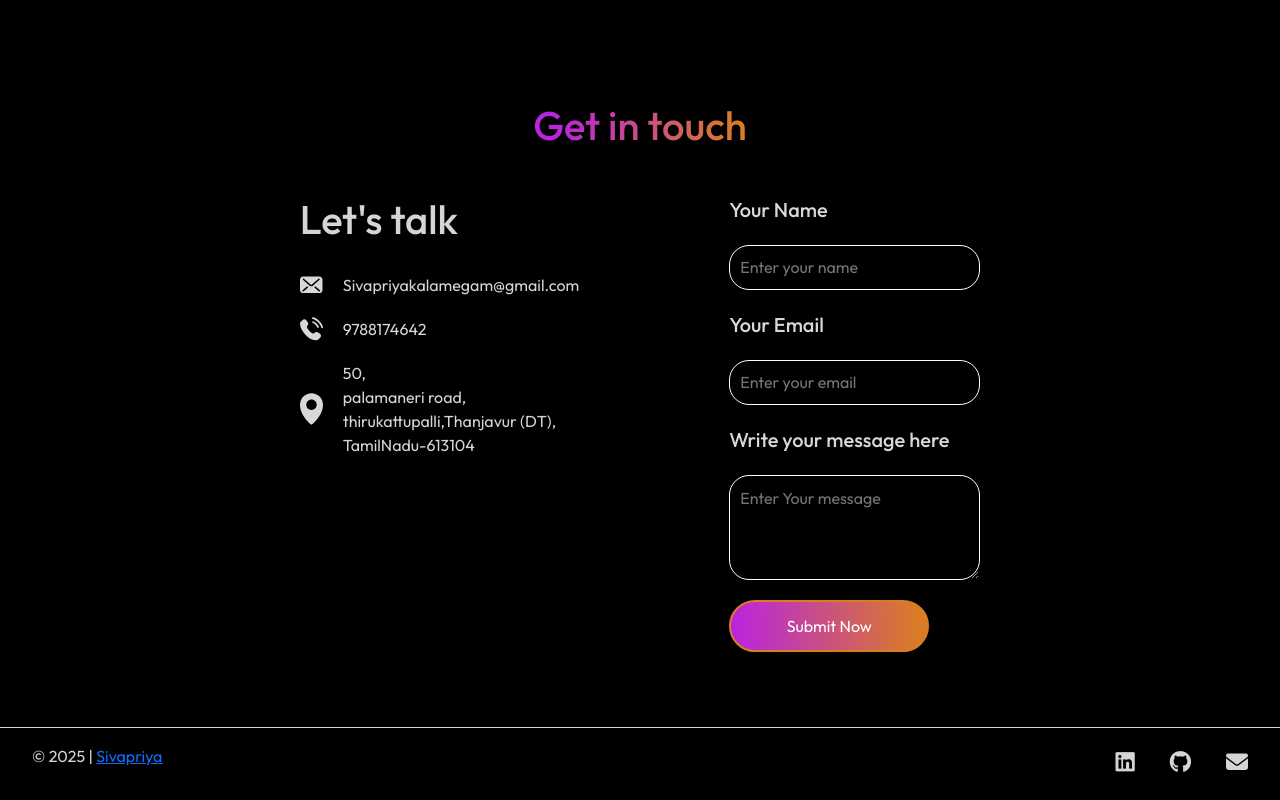
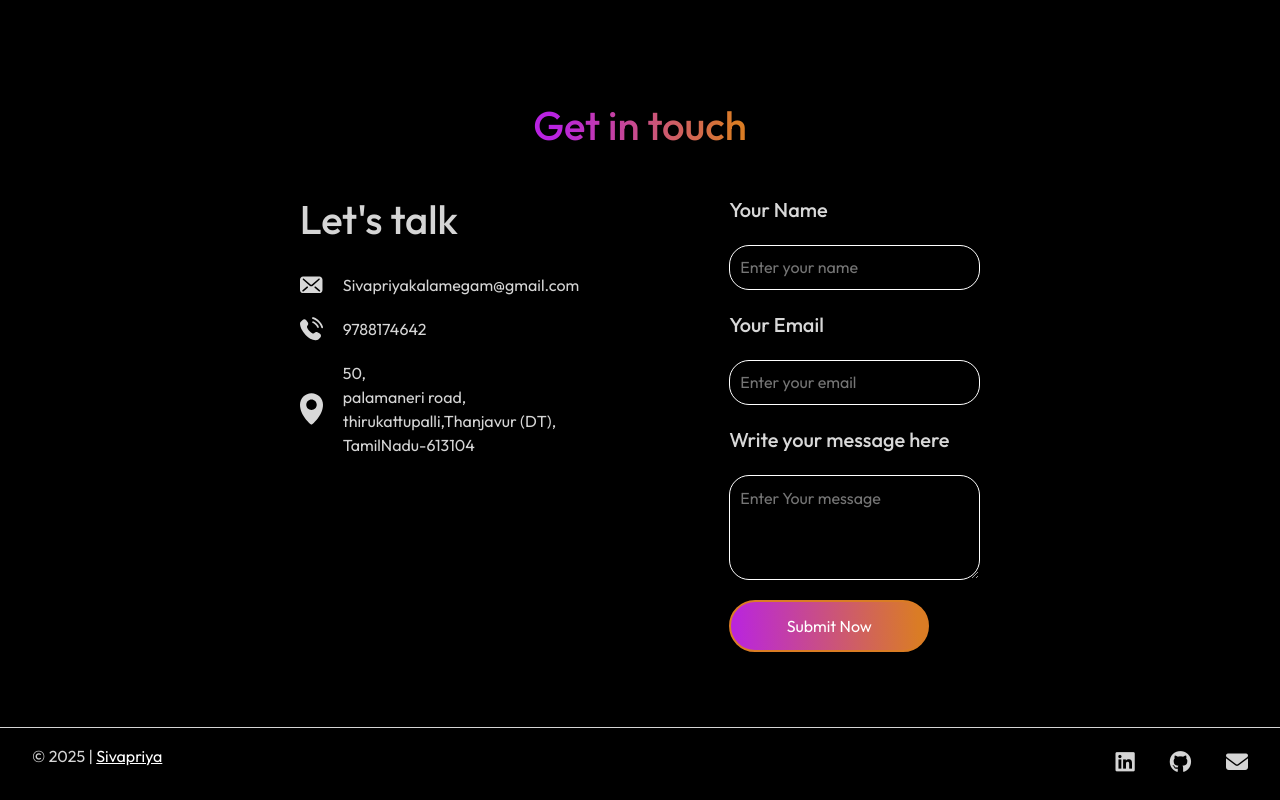
Before and after one commit to Sivapriyaa-k/Portfolio, a React (Vite) app: page / in a window 1280 px wide. Shown: the part 2465-3265 px from the top of the page. Built offline with nearby package versions, Linux system fonts and the light colour scheme.

Commit message:
22-05-2025

```diff
--- a/src/Components/Footer/Footer.css
+++ b/src/Components/Footer/Footer.css
@@ -24,6 +24,10 @@
 
 .footer .footer-top-left {
   text-align: left;
+}
+
+.footer-top-left a {
+  color: #fff;
 }
 @media (max-width: 768px) {
   .footer {
```
